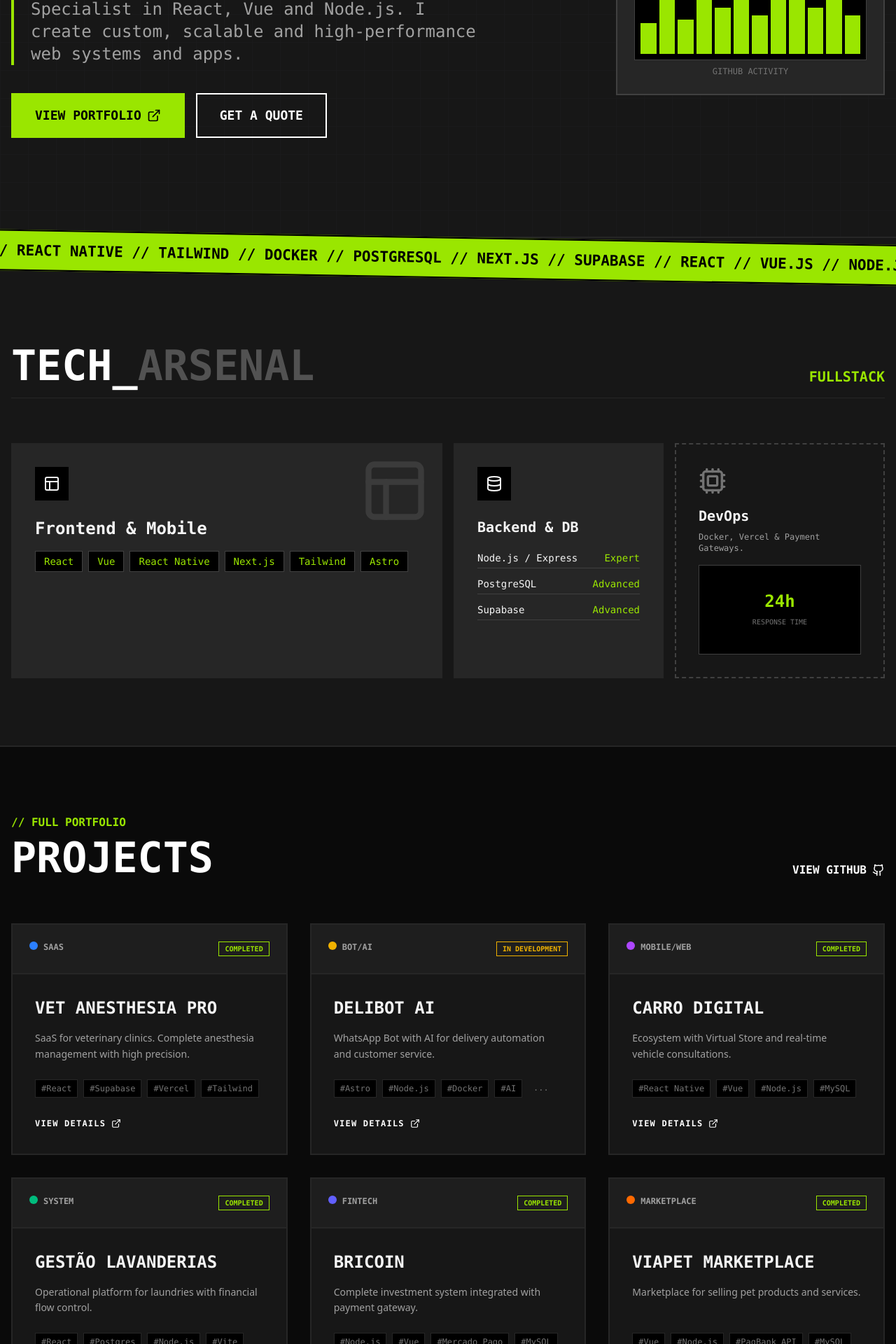
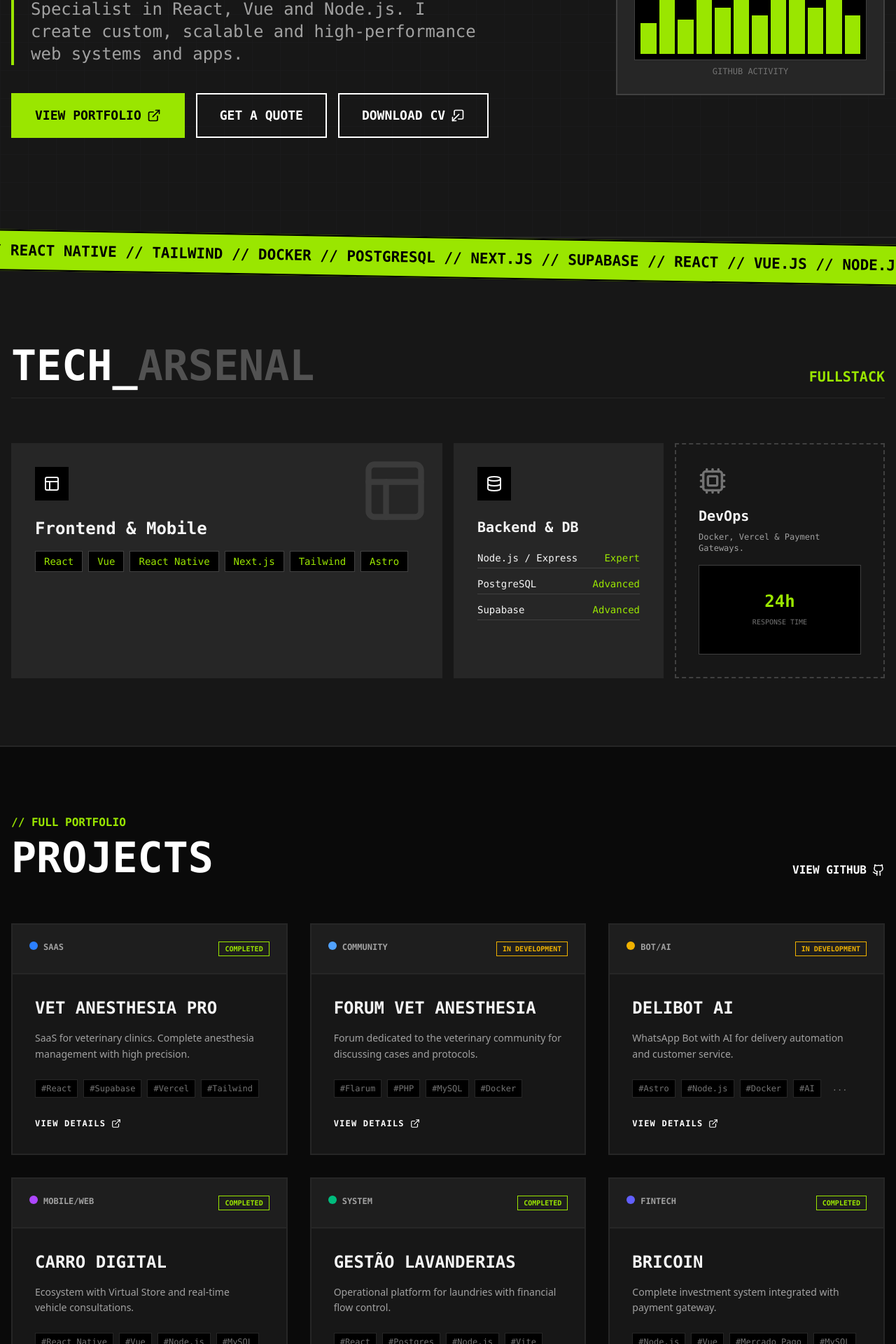
Before and after one commit to JvitorAfb2004/my-portfolio, a React (Vite) app: page / in a window 1280 px wide. Shown: the part 460-2380 px from the top of the page at 70% size. Built offline with nearby package versions, Linux system fonts and the light colour scheme.

Commit message:
Add files via upload

```diff
--- a/src/App.jsx
+++ b/src/App.jsx
@@ -62,6 +62,7 @@ const DevPortfolio = () => {
           "Specialist in React, Vue and Node.js. I create custom, scalable and high-performance web systems and apps.",
         viewPortfolio: "VIEW PORTFOLIO",
         quote: "GET A QUOTE",
+        downloadCV: "DOWNLOAD CV",
         systemActive: "SYSTEM: ACTIVE",
         clients: "CLIENTS",
         satisfied: "15+ SATISFIED",
@@ -91,6 +92,8 @@ const DevPortfolio = () => {
         about: "// ABOUT THE PROJECT",
         tech: "// TECHNOLOGIES",
         close: "CLOSE",
+        visit: "VISIT PROJECT",
+        wantOne: "I WANT ONE LIKE THIS",
       },
       testimonials: {
         titlePrefix: "REAL",
@@ -141,6 +144,7 @@ const DevPortfolio = () => {
           "Especialista em React, Vue e Node.js. Crio sistemas web e apps sob medida, escaláveis e de alta performance.",
         viewPortfolio: "VER PORTFÓLIO",
         quote: "ORÇAMENTO",
+        downloadCV: "BAIXAR CV",
         systemActive: "SYSTEM: ACTIVE",
         clients: "CLIENTES",
         satisfied: "15+ SATISFEITOS",
@@ -170,6 +174,8 @@ const DevPortfolio = () => {
         about: "// SOBRE O PROJETO",
         tech: "// TECNOLOGIAS",
         close: "FECHAR",
+        visit: "VISITAR PROJETO",
+        wantOne: "QUERO UM IGUAL",
       },
       testimonials: {
         titlePrefix: "FEEDBACKS",
@@ -281,6 +287,8 @@ const DevPortfolio = () => {
     {
       id: 1,
       title: "VET ANESTHESIA PRO",
+      link: "https://vetanesthesiapro.com/",
+      saas: true,
       description: {
         pt: "SaaS para clínicas veterinárias. Gestão completa de anestesias com alta precisão.",
         en: "SaaS for veterinary clinics. Complete anesthesia management with high precision.",
@@ -295,6 +303,23 @@ const DevPortfolio = () => {
       color: "bg-blue-500",
     },
     {
+      id: 19,
+      title: "FORUM VET ANESTHESIA",
+      link: "https://forum.vetanesthesiapro.com/",
+      description: {
+        pt: "Fórum dedicado à comunidade veterinária para discussão de casos e protocolos.",
+        en: "Forum dedicated to the veterinary community for discussing cases and protocols.",
+      },
+      longDescription: {
+        pt: "Plataforma de comunidade para veterinários trocarem experiências, discutirem casos complexos de anestesia e compartilharem protocolos. Em desenvolvimento constante.",
+        en: "Community platform for veterinarians to exchange experiences, discuss complex anesthesia cases and share protocols. Under constant development.",
+      },
+      tags: ["Flarum", "PHP", "MySQL", "Docker"],
+      status: "dev",
+      type: { pt: "COMMUNITY", en: "COMMUNITY" },
+      color: "bg-blue-400",
+    },
+    {
       id: 2,
       title: "DELIBOT AI",
       description: {
@@ -360,7 +385,8 @@ const DevPortfolio = () => {
     },
     {
       id: 6,
-      title: "VIAPET MARKETPLACE",
+      title: "VIAPET.SHOP",
+      link: "https://viapet.shop/",
       description: {
         pt: "Marketplace para venda de produtos e serviços para pets.",
         en: "Marketplace for selling pet products and services.",
@@ -377,6 +403,7 @@ const DevPortfolio = () => {
     {
       id: 7,
       title: "ACHEICASA.NET",
+      link: "https://acheicasa.net/",
       description: {
         pt: "Portal de busca e anúncios de imóveis.",
         en: "Real estate search and advertisement portal.",
@@ -473,6 +500,7 @@ const DevPortfolio = () => {
     {
       id: 13,
       title: "ALUGMOTOS (LP)",
+      link: "https://alugmotos.com.br/",
       description: {
         pt: "Landing page dinâmica para locação de motos.",
         en: "Dynamic landing page for motorcycle rental.",
@@ -505,6 +533,8 @@ const DevPortfolio = () => {
     {
       id: 15,
       title: "CARDAPIU",
+      link: "https://cardapiu.shop/",
+      saas: true,
       description: {
         pt: "Sistema de delivery para estabelecimentos.",
         en: "Delivery system for establishments.",
@@ -521,6 +551,7 @@ const DevPortfolio = () => {
     {
       id: 16,
       title: "ENTREGU",
+      link: "https://www.entregu.com.br/",
       description: {
         pt: "Sistema para entregadores e lojistas.",
         en: "System for couriers and shopkeepers.",
@@ -549,6 +580,24 @@ const DevPortfolio = () => {
       status: "dev",
       type: { pt: "MARKETING", en: "MARKETING" },
       color: "bg-purple-600",
+    },
+    {
+      id: 18,
+      title: "LORYS MODA CRISTA",
+      link: "https://lorysmodacrista.com.br/",
+      saas: true,
+      description: {
+        pt: "E-commerce de moda cristã completo.",
+        en: "Complete Christian fashion e-commerce.",
+      },
+      longDescription: {
+        pt: "Loja virtual completa com sistema de gestão de pedidos, integração com Melhor Envio para fretes e Mercado Pago para pagamentos. Painel administrativo intuitivo.",
+        en: "Complete virtual store with order management system, integration with Melhor Envio for shipping and Mercado Pago for payments. Intuitive administrative panel.",
+      },
+      tags: ["React", "Next.js", "Supabase", "Melhor Envio", "Mercado Pago", "shadcn"],
+      status: "completed",
+      type: { pt: "E-COMMERCE", en: "E-COMMERCE" },
+      color: "bg-pink-600",
     },
   ];
 
@@ -947,6 +996,19 @@ const DevPortfolio = () => {
                 >
                   {t.hero.quote}
                 </motion.button>
+                <motion.a
+                  href="/Curriculo%20JOAO%20VITOR%20ALVES%20FERNANDES%20BARROS.pdf"
+                  download="Curriculo-JoaoVitor.pdf"
+                  whileHover={{
+                    scale: 1.05,
+                    backgroundColor: "#ffffff",
+                    color: "#000000",
+                  }}
+                  whileTap={{ scale: 0.95 }}
+                  className="px-8 py-4 bg-transparent text-white font-bold text-lg border-2 border-white transition-colors flex items-center justify-center gap-2"
+                >
+                  {t.hero.downloadCV} <ExternalLink size={20} className="rotate-180" />
+                </motion.a>
               </motion.div>
             </motion.div>
 
@@ -1582,11 +1644,41 @@ const DevPortfolio = () => {
                   </div>
                 </div>
 
-                <div className="mt-8 pt-4 border-t border-neutral-800 flex justify-end">
+                <div className="mt-8 pt-4 border-t border-neutral-800 flex flex-wrap gap-4 justify-end">
+                  {selectedProject.link && (
+                     <motion.a
+                      href={selectedProject.link}
+                      target="_blank"
+                      rel="noreferrer"
+                      whileHover={{ scale: 1.05 }}
+                      whileTap={{ scale: 0.95 }}
+                      className="bg-lime-400 text-black px-6 py-2 font-black uppercase flex items-center gap-2 border-2 border-transparent hover:bg-lime-500 transition-colors text-sm"
+                    >
+                      {t.projects.visit} <Globe size={16} />
+                    </motion.a>
+                  )}
+
+                  {selectedProject.saas && (
+                    <motion.a
+                      href={`https://wa.me/${personalData.whatsapp}?text=${encodeURIComponent(
+                        language === 'pt'
+                          ? `Olá, vi o projeto ${selectedProject.title} no seu portfólio e gostaria de um igual.`
+                          : `Hello, I saw the project ${selectedProject.title} in your portfolio and would like one like it.`
+                      )}`}
+                      target="_blank"
+                      rel="noreferrer"
+                      whileHover={{ scale: 1.05 }}
+                      whileTap={{ scale: 0.95 }}
+                      className="bg-neutral-100 text-black px-6 py-2 font-black uppercase flex items-center gap-2 border-2 border-lime-400 hover:bg-white transition-colors text-sm"
+                    >
+                      {t.projects.wantOne} <MessageCircle size={16} />
+                    </motion.a>
+                  )}
+
                   <motion.button
                     whileHover={{ x: 5 }}
                     onClick={() => setSelectedProject(null)}
-                    className="text-white font-bold flex items-center gap-2 hover:text-lime-400"
+                    className="text-white font-bold flex items-center gap-2 hover:text-lime-400 ml-auto"
                   >
                     {t.projects.close} <ArrowRight size={16} />
                   </motion.button>
```
Also changed, not shown: 1 other file (tests, documents, lock files or other folders).
